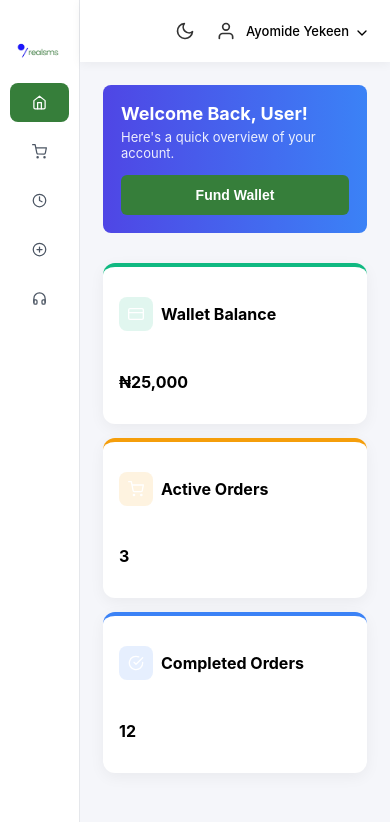
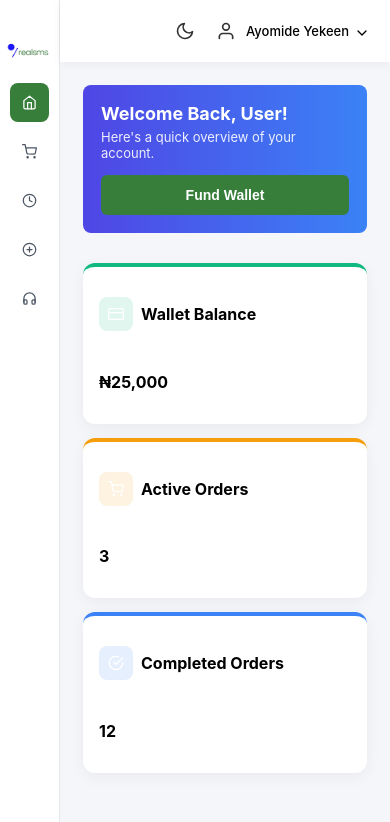
Before and after one commit to ay30bg/realsms, a React (Create React App) app: page / in a window 390 px wide. Shown: the top 822 px of the page. Built offline with nearby package versions, Linux system fonts and the light colour scheme.

Commit message:
Refactor sidebar styles for better mobile support
Updated sidebar styles for mobile responsiveness and adjusted icon sizes.

```diff
--- a/src/styles/sidebar.css
+++ b/src/styles/sidebar.css
@@ -82,7 +82,7 @@
 /* ======================= */
 @media (max-width: 768px) {
   .sidebar {
-    width: 80px; /* narrow for icons only */
+    width: 60px;
     padding: 20px 10px;
   }
 
```
